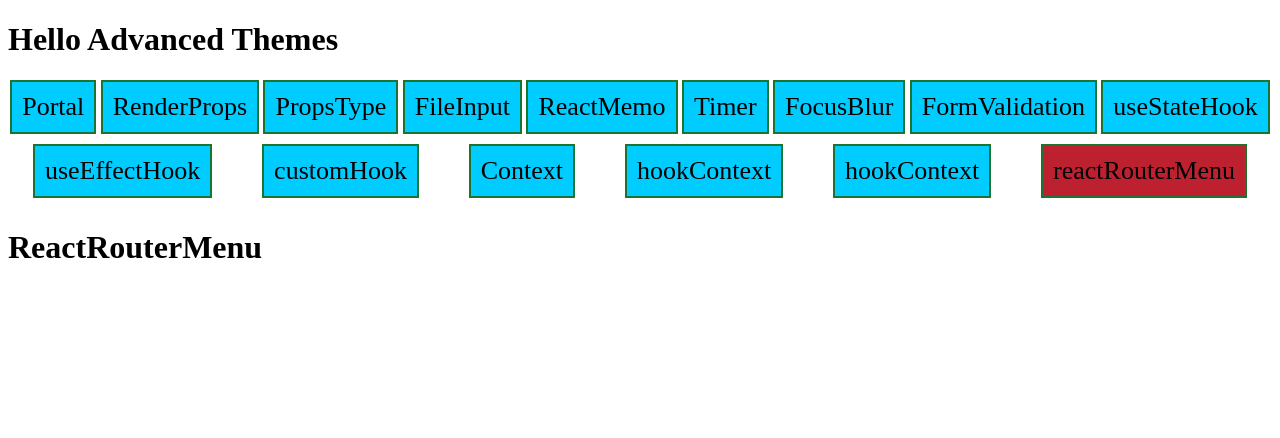
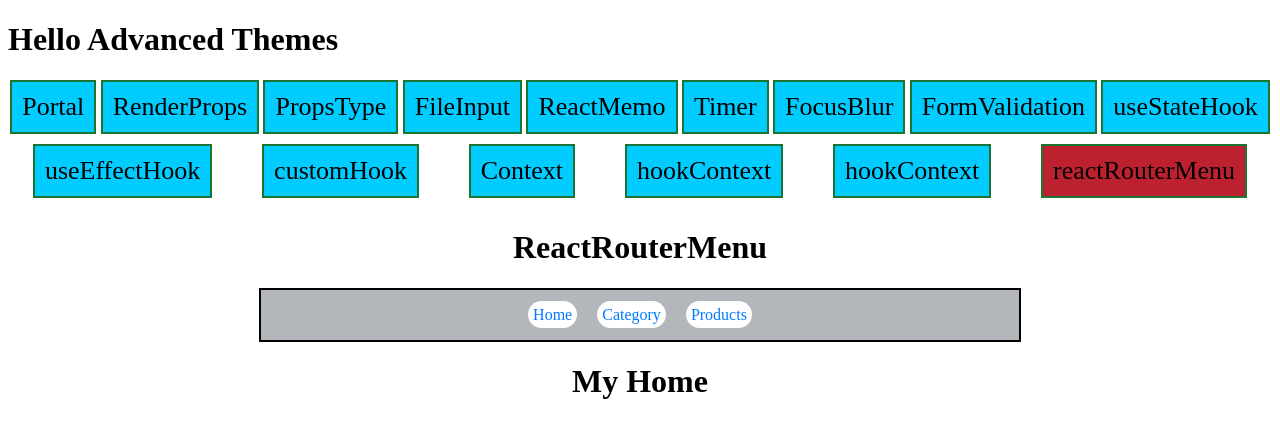
Before and after one commit to YuriyLaznyuk/ReactAdvencedThemes, a React (Create React App) app: page / in a window 1280 px wide. Both pictures are taken after a click on the item "reactRouterMenu". Shown: the top 438 px of the page. Built offline with nearby package versions, Linux system fonts and the light colour scheme.

Commit message:
RouterMenu

```diff
--- a/package.json
+++ b/package.json
@@ -9,6 +9,7 @@
     "prop-types": "^15.7.2",
     "react": "^17.0.1",
     "react-dom": "^17.0.1",
+    "react-router-dom": "^5.2.0",
     "react-scripts": "4.0.2",
     "web-vitals": "^1.0.1"
   },
--- a/src/components/mainPage/Content.js
+++ b/src/components/mainPage/Content.js
@@ -14,6 +14,7 @@ import {CustomHooks} from "../hooks/CustomHooks";
 import AppContext from "../context/AppContext";
 import HookContext from "../hooks/HookContecst/HookContext";
 import ReactRouterMenu from "../reactRouter/ReactRouterMenu";
+import {BrowserRouter} from "react-router-dom";
 
 
 function Content(props) {
@@ -74,6 +75,7 @@ function Content(props) {
             break;
         case 'reactroutermenu':
             content=<ReactRouterMenu/>
+
             break;
 
 
--- a/src/components/reactRouter/ReactRouterMenu.js
+++ b/src/components/reactRouter/ReactRouterMenu.js
@@ -1,10 +1,40 @@
 import React from 'react';
+import {Link, Route, Switch, BrowserRouter as Router} from 'react-router-dom'
+import Home from "./routs/Home";
+import Category from "./routs/Category";
+import ProductsRouter from "./routs/ProductsRouter";
+import './routs/ReactRouterMenu.css'
 
 function ReactRouterMenu(props) {
     return (
-        <div>
-            <h1>ReactRouterMenu</h1>
+            <Router>
+        <div className='ReactRouterMenu'>
+                <h1>ReactRouterMenu</h1>
+                <nav className='ReactRouterMenu__nav'>
+                    <ul className='ReactRouterMenu__ul'>
+                        <li className='ReactRouterMenu__li'><Link to="/">
+                            Home
+                        </Link></li>
+                        <li className='ReactRouterMenu__li'><Link to="/category">
+                            Category
+                        </Link></li>
+                        <li className='ReactRouterMenu__li'><Link to="/products">
+                            Products
+                        </Link></li>
+                    </ul>
+                </nav>
+
+                <Switch>
+
+                    <Route exact path="/"><Home/></Route>
+                    <Route path="/category"><Category/></Route>
+                    <Route path="/products"><ProductsRouter/></Route>
+
+                </Switch>
+
+
         </div>
+            </Router>
     );
 }
 
--- /dev/null
+++ b/src/components/reactRouter/routs/Category.js
@@ -0,0 +1,11 @@
+import React from 'react';
+
+function Category(props) {
+    return (
+        <div>
+            <h1>My Category</h1>
+        </div>
+    );
+}
+
+export default Category;
--- /dev/null
+++ b/src/components/reactRouter/routs/Home.js
@@ -0,0 +1,11 @@
+import React from 'react';
+
+function Home(props) {
+    return (
+        <div>
+            <h1>My Home</h1>
+        </div>
+    );
+}
+
+export default Home;
--- /dev/null
+++ b/src/components/reactRouter/routs/ProductsRouter.js
@@ -0,0 +1,11 @@
+import React from 'react';
+
+function Products(props) {
+    return (
+        <div>
+            <h1>My Products</h1>
+        </div>
+    );
+}
+
+export default Products;
--- /dev/null
+++ b/src/components/reactRouter/routs/ReactRouterMenu.css
@@ -0,0 +1,37 @@
+.ReactRouterMenu{
+    text-align: center;
+}
+.ReactRouterMenu__nav{
+    margin: 20px auto;
+    border: 2px solid black;
+    background-color: #b3b7bb;
+    width: 60%;
+}
+.ReactRouterMenu__ul{
+    display: flex;
+    justify-content: center;
+    padding: 0;
+}
+.ReactRouterMenu__li{
+    text-decoration: none;
+    list-style: none;
+    cursor: pointer;
+    margin: 0 10px 0 10px;
+
+}
+
+.ReactRouterMenu__ul:first-child{
+    margin-left: 0;
+}
+.ReactRouterMenu__ul:last-child{
+    margin-right: 0;
+}
+.ReactRouterMenu__li a{
+    text-decoration: none;
+    list-style: none;
+    outline: none;
+    color: #007bff;
+    padding: 5px;
+    background-color: white;
+    border-radius: 20px;
+}
```
Also changed, not shown: 1 other file (tests, documents, lock files or other folders).
